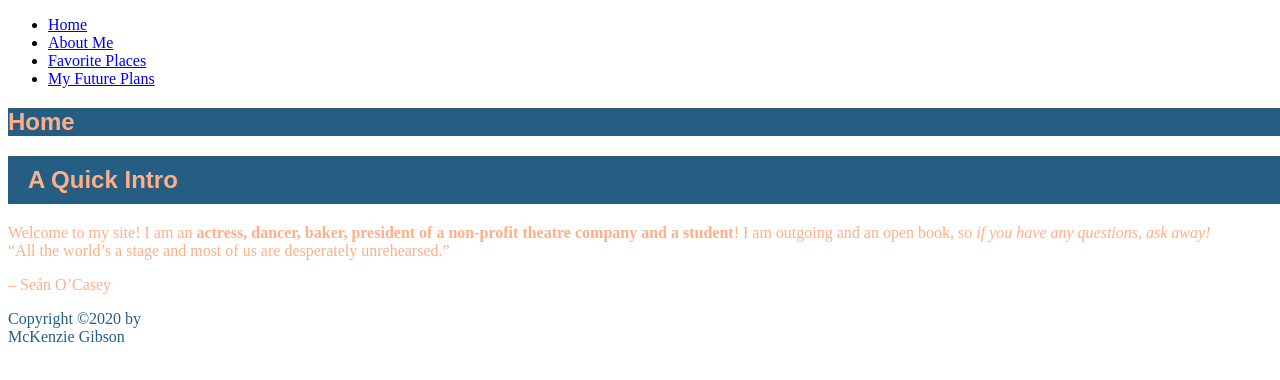
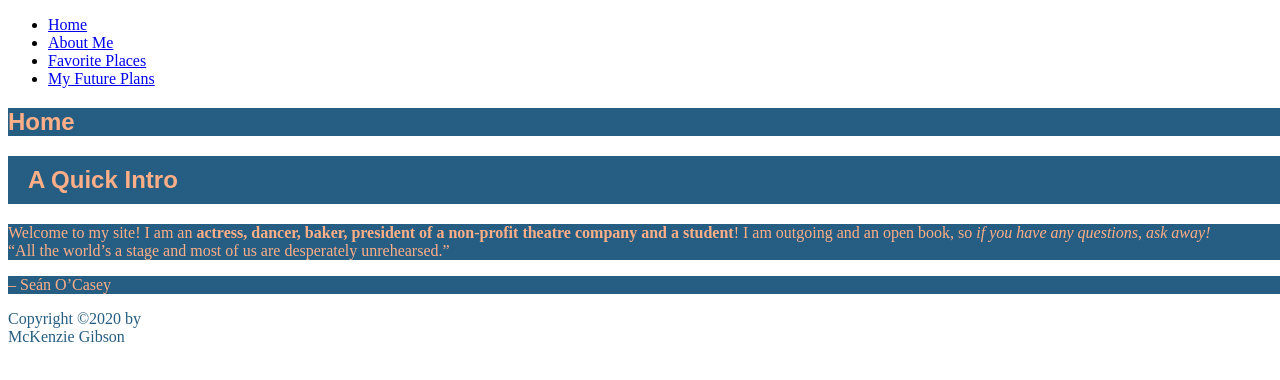
Before and after one commit to mgibson2019/helloworld, a plain HTML site: page index.html in a window 1280 px wide. Drawn offline with Linux system fonts and the light colour scheme.

Commit message:
adding background color to p

```diff
--- a/style.css
+++ b/style.css
@@ -16,11 +16,11 @@ body {
     height: 100%;
     width: 100%;
 
-
 }
 
 p{
     color: #ffaf87;
+    background-color: #255d83;
     font-family: 'Times New Roman', Times, serif;
 }
 
```
